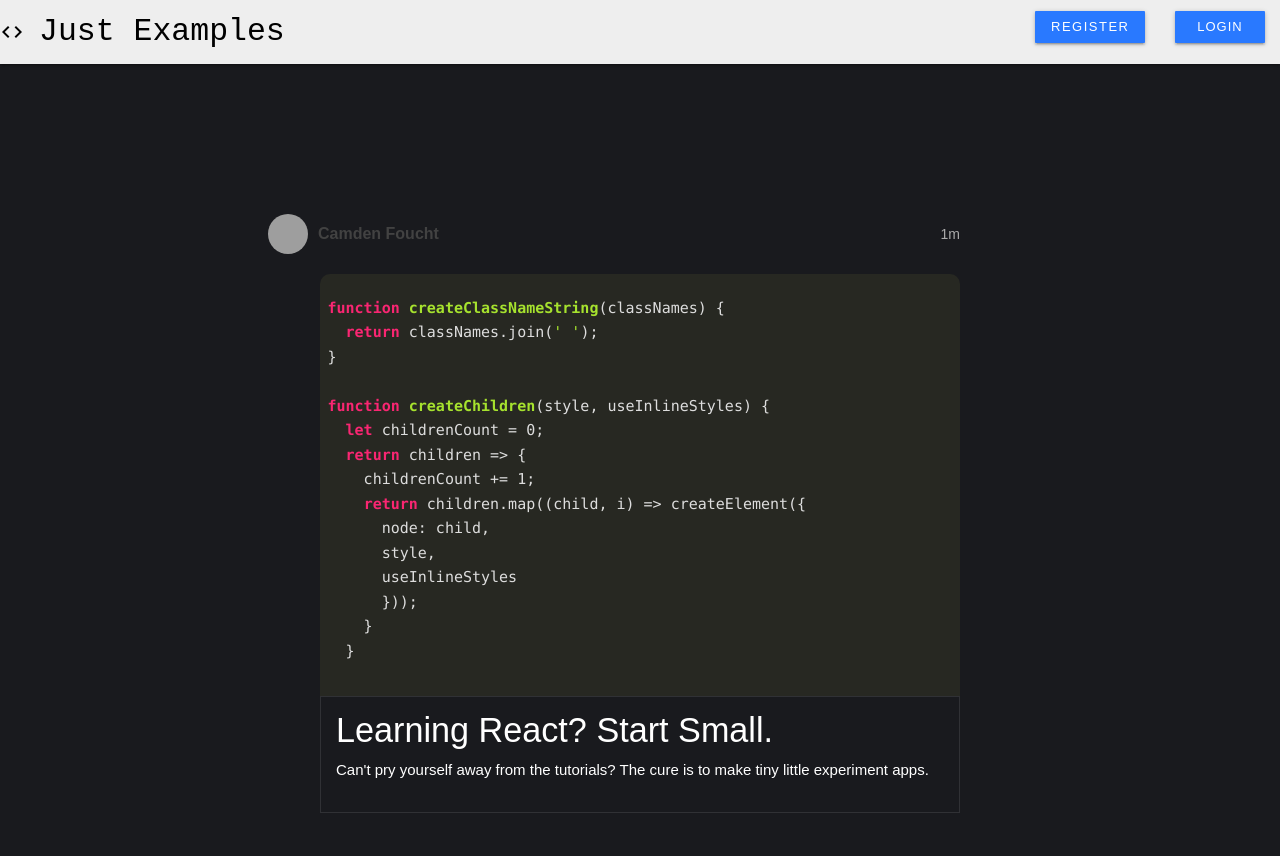
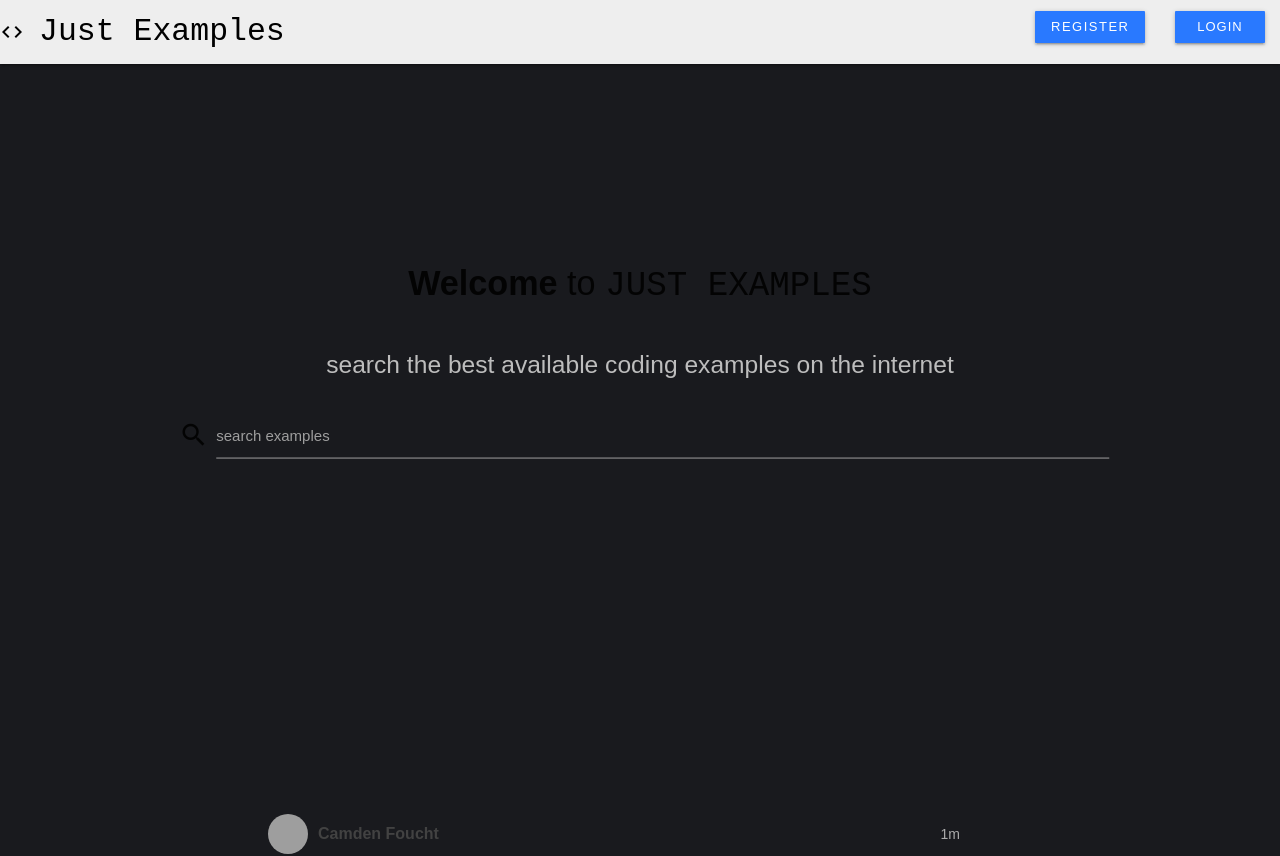
Before and after one commit to mujibsardar/just_examples, a React (Create React App) app in the folder frontend/: page / in a window 1280 px wide. Shown: the top 856 px of the page. Built offline with nearby package versions, Linux system fonts and the light colour scheme; grey boxes are pictures that could not be loaded.

Commit message:
add searchbar back to homepage

```diff
--- a/frontend/src/components/Feed/ExampleCard.js
+++ b/frontend/src/components/Feed/ExampleCard.js
@@ -6,6 +6,7 @@ import Features from "./Features";
 import "./style.css";
 import Footer from "../Footer/Footer";
 import Nav from "../Card/Nav";
+
 
 export default class SocialCard extends React.Component {
     constructor(props) {
@@ -16,12 +17,13 @@ export default class SocialCard extends React.Component {
       return (
         <div>
 
-          <div className="wrapper">
+        <div className="wrapper">
             <Nav />
             <TopPicture />
             <BottomText />
             <Features />
-          </div>
+            </div>
+
 
           <div className="wrapper">
           <Nav />
--- a/frontend/src/containers/Homepage/Homepage.js
+++ b/frontend/src/containers/Homepage/Homepage.js
@@ -8,7 +8,7 @@ class Landing extends Component {
   render() {
     return (
       <>
-      {/* <div style={{ height: "75vh" }} className="container valign-wrapper">
+      <div style={{ height: "75vh" }} className="container valign-wrapper">
         <div className="row">
           <div className="col s12 center-align">
             <h4>
@@ -25,7 +25,7 @@ class Landing extends Component {
             </div>
           </div>
         </div>
-      </div> */}
+      </div>
 
       <ExampleCard />
 
```
